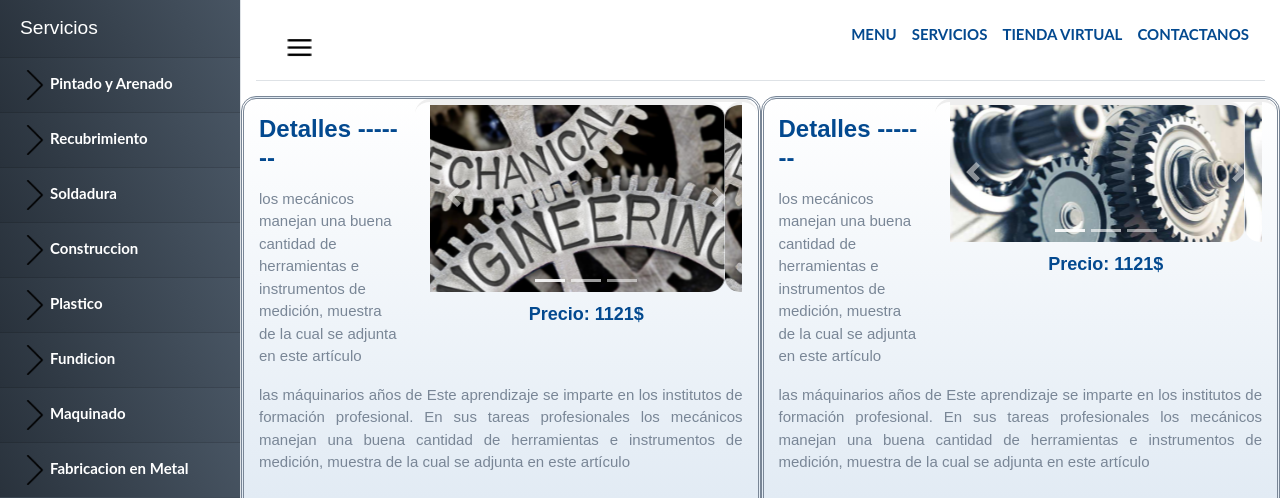
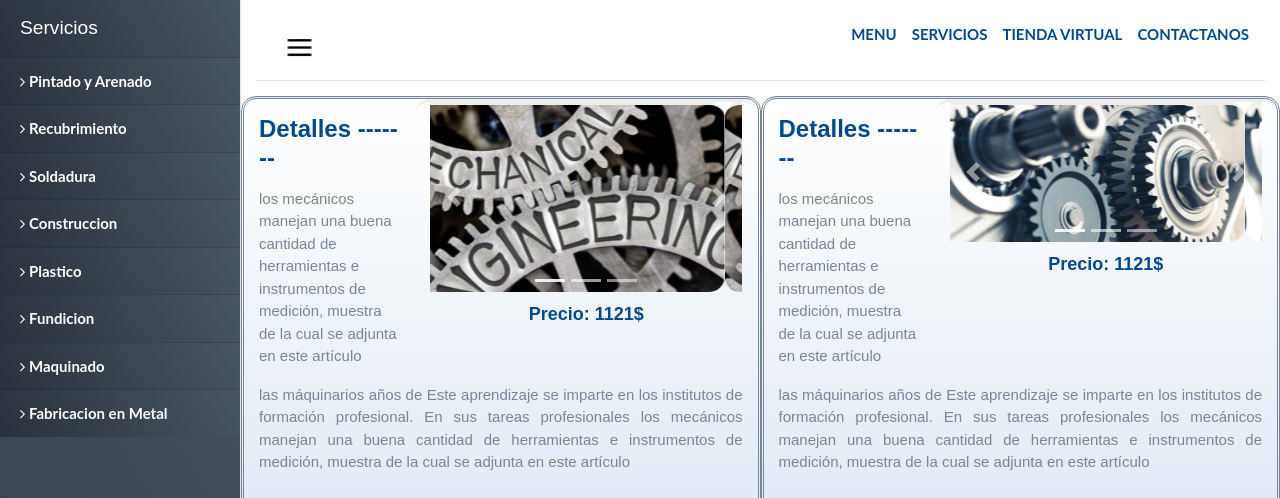
Before and after one commit to wodersoft/MecaLP, a plain HTML site: page tienda.html in a window 1280 px wide. Shown: the top 498 px of the page. Drawn offline with Linux system fonts and the light colour scheme.

Commit message:
cambio slidebar

```diff
--- a/tienda.html
+++ b/tienda.html
@@ -59,14 +59,14 @@ border-block-start-style: outset;
                 <div class="bg-light border-right" id="sidebar-wrapper">
                   <div class="sidebar-heading color">Servicios </div>
                   <div id="div2" class="list-group list-group-flush">
-                    <a href="#carousel-1"  id="1" class="list-group-item list-group-item-action color "><img src="img/proximo.png" width="15%" height="10%" alt="">Pintado y Arenado</a>
-                    <a href="#carousel-2"  id="2" class="list-group-item list-group-item-action color"><img src="img/proximo.png" width="15%" height="10%" alt="">Recubrimiento</a>
-                    <a href="#carousel-3" id="3" class="list-group-item list-group-item-action color"><img src="img/proximo.png" width="15%" height="10%" alt="">Soldadura</a>
-                    <a href="#" id="4" class="list-group-item list-group-item-action color"><img src="img/proximo.png" width="15%" height="10%" alt="">Construccion</a>
-                    <a href="#" id="5" class="list-group-item list-group-item-action color"><img src="img/proximo.png" width="15%" height="10%" alt="">Plastico</a>
-                    <a href="#" id="6" class="list-group-item list-group-item-action color"><img src="img/proximo.png" width="15%" height="10%" alt="">Fundicion</a>
-                    <a href="#" class="list-group-item list-group-item-action color"><img src="img/proximo.png" width="15%" height="10%" alt="">Maquinado</a>
-                    <a href="#" class="list-group-item list-group-item-action color"><img src="img/proximo.png" width="15%" height="10%" alt="">Fabricacion en Metal</a>
+                    <a href="#carousel-1"  id="1" class="list-group-item list-group-item-action color "><i class="fa fa-angle-right"></i> Pintado y Arenado</a>
+                    <a href="#carousel-2"  id="2" class="list-group-item list-group-item-action color"><i class="fa fa-angle-right"></i> Recubrimiento</a>
+                    <a href="#carousel-3" id="3" class="list-group-item list-group-item-action color"><i class="fa fa-angle-right"></i> Soldadura</a>
+                    <a href="#" id="4" class="list-group-item list-group-item-action color"><i class="fa fa-angle-right"></i> Construccion</a>
+                    <a href="#" id="5" class="list-group-item list-group-item-action color"><i class="fa fa-angle-right"></i> Plastico</a>
+                    <a href="#" id="6" class="list-group-item list-group-item-action color"><i class="fa fa-angle-right"></i> Fundicion</a>
+                    <a href="#" class="list-group-item list-group-item-action color"><i class="fa fa-angle-right"></i> Maquinado</a>
+                    <a href="#" class="list-group-item list-group-item-action color"><i class="fa fa-angle-right"></i> Fabricacion en Metal</a>
                   </div>
                 </div>
                 <!-- /#sidebar-wrapper -->
```
